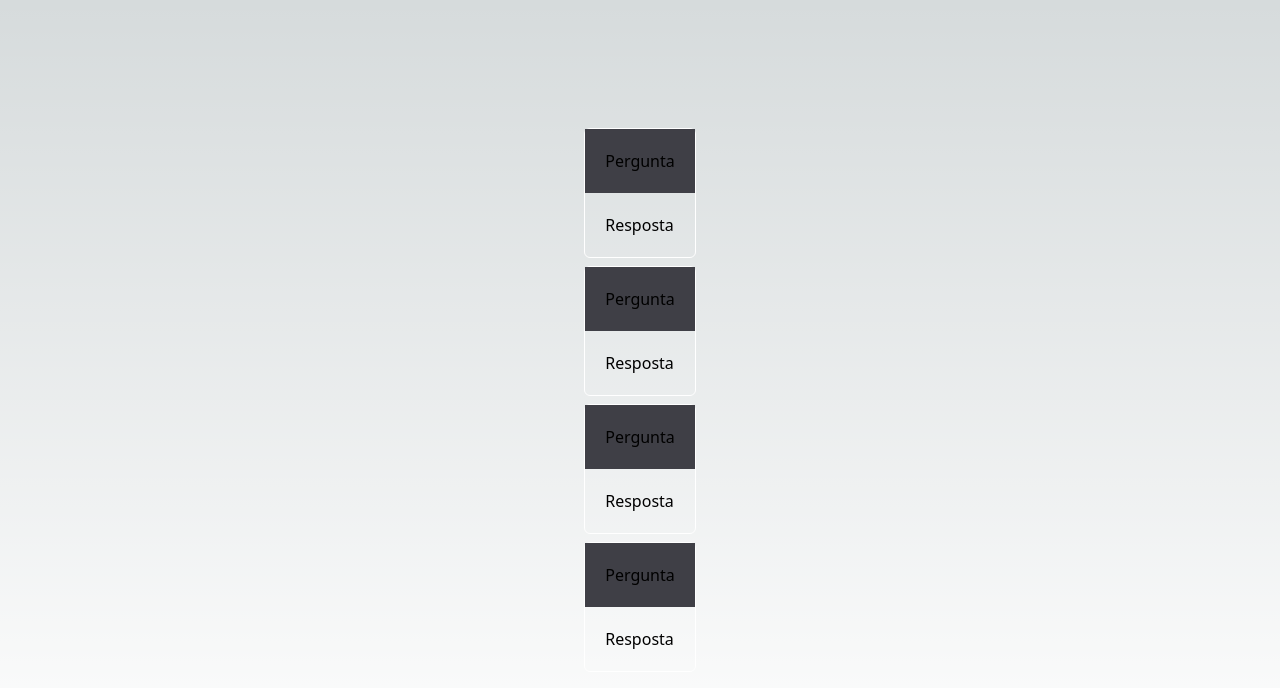
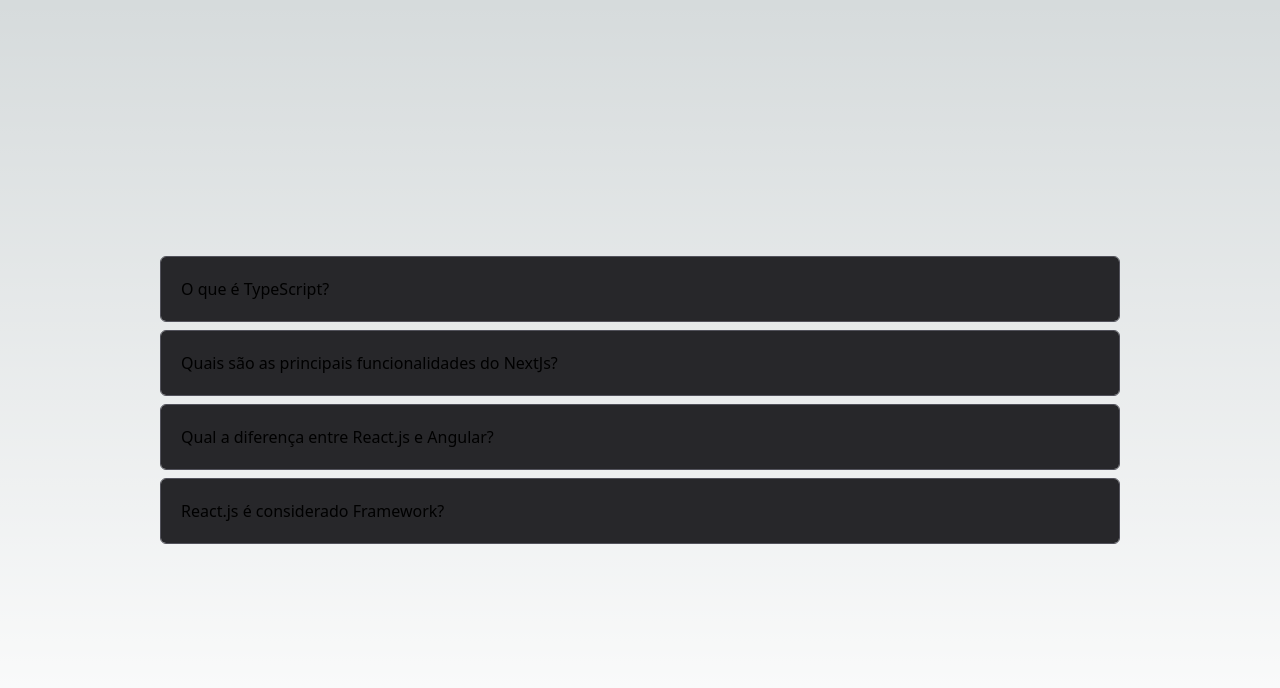
Before and after one commit to VictorMello1993/transformacao-dev-coder, a Next.js app: page /condicional/faq in a window 1280 px wide. Shown: the top 688 px of the page. Built offline with nearby package versions, Linux system fonts and the light colour scheme.

Commit message:
renderizacao condicional

```diff
--- a/src/components/condicional/Faq.tsx
+++ b/src/components/condicional/Faq.tsx
@@ -2,11 +2,11 @@
 
 export default function Faq() {
   return (
-    <div className="flex flex-col gap-2">
-      <Pergunta />
-      <Pergunta />
-      <Pergunta />
-      <Pergunta />
+    <div className="flex flex-col gap-2 w-[90%] md:w-3/4">
+      <Pergunta pergunta="O que é TypeScript?" resposta="Lorem ipsum dolor sit amet, consectetur adipiscing elit, sed do eiusmod tempor incididunt ut labore et dolore magna aliqua. Ut enim ad minim veniam, quis nostrud exercitation ullamco laboris nisi ut aliquip ex ea commodo consequat. Duis aute irure dolor in reprehenderit in voluptate velit esse cillum dolore eu fugiat nulla pariatur. Excepteur sint occaecat cupidatat non proident, sunt in culpa qui officia deserunt mollit anim id est laborum." />
+      <Pergunta pergunta="Quais são as principais funcionalidades do NextJs?" resposta="Lorem ipsum dolor sit amet, consectetur adipiscing elit, sed do eiusmod tempor incididunt ut labore et dolore magna aliqua. Ut enim ad minim veniam, quis nostrud exercitation ullamco laboris nisi ut aliquip ex ea commodo consequat. Duis aute irure dolor in reprehenderit in voluptate velit esse cillum dolore eu fugiat nulla pariatur. Excepteur sint occaecat cupidatat non proident, sunt in culpa qui officia deserunt mollit anim id est laborum." />
+      <Pergunta pergunta="Qual a diferença entre React.js e Angular?" resposta="Lorem ipsum dolor sit amet, consectetur adipiscing elit, sed do eiusmod tempor incididunt ut labore et dolore magna aliqua. Ut enim ad minim veniam, quis nostrud exercitation ullamco laboris nisi ut aliquip ex ea commodo consequat. Duis aute irure dolor in reprehenderit in voluptate velit esse cillum dolore eu fugiat nulla pariatur. Excepteur sint occaecat cupidatat non proident, sunt in culpa qui officia deserunt mollit anim id est laborum." />
+      <Pergunta pergunta="React.js é considerado Framework?" resposta="Lorem ipsum dolor sit amet, consectetur adipiscing elit, sed do eiusmod tempor incididunt ut labore et dolore magna aliqua. Ut enim ad minim veniam, quis nostrud exercitation ullamco laboris nisi ut aliquip ex ea commodo consequat. Duis aute irure dolor in reprehenderit in voluptate velit esse cillum dolore eu fugiat nulla pariatur. Excepteur sint occaecat cupidatat non proident, sunt in culpa qui officia deserunt mollit anim id est laborum." />
     </div>
   )
 }
--- /dev/null
+++ b/src/components/condicional/If.tsx
@@ -0,0 +1,8 @@
+interface IfProps {
+  teste: boolean
+  children: any
+}
+
+export default function If(props: IfProps) {
+  return props.teste ? props.children : null;
+}
--- a/src/components/condicional/Pergunta.tsx
+++ b/src/components/condicional/Pergunta.tsx
@@ -1,15 +1,30 @@
 import { useState } from "react"
+import If from "./If";
 
-export default function Pergunta() {
+interface PerguntaProps {
+  pergunta: string;
+  resposta: string;
+}
+
+export default function Pergunta(props: PerguntaProps) {
   const [aberta, setAberta] = useState(false)
   return (
-    <div className="border border-white rounded-md">
-      <div className="bg-zinc-700 p-5 cursor-pointer">
-        Pergunta
+    <div className="border border-zinc-600 rounded-md overflow-hidden">
+      <div className="bg-zinc-800 p-5 cursor-pointer select-none"
+        onClick={(event) => setAberta(!aberta)}>
+        {props.pergunta}
       </div>
-      <div className="p-5">
-        Resposta
-      </div>
+      <If teste={aberta}>
+        <div className="p-5">
+          {props.resposta}
+        </div>
+      </If>
+      {/* {aberta && (
+        <div className="p-5">
+          {props.resposta}
+        </div>
+      )} */}
+
     </div>
   )
 }
```
